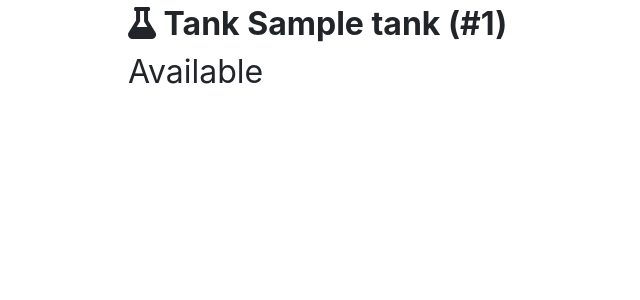
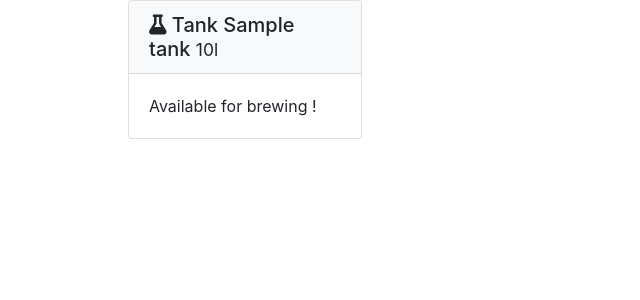
Before and after one commit to t00n/brewbrew, a Django app: page /tanks in a window 1280 px wide. Shown: the part 56-356 px from the top of the page, without its empty margins (0-640 px from the left). Run offline with Django 3.2, Linux system fonts and the light colour scheme; tables that the repository leaves empty hold one stand-in row (values such as "Sample post"); some libraries are stand-ins or nearby versions.

Commit message:
[ref] Use Bootstrap cards for tank view
Signed-off-by: Titouan Christophe <moiandme@gmail.com>

```diff
--- a/brewbrew/templates/tanks.html
+++ b/brewbrew/templates/tanks.html
@@ -1,23 +1,36 @@
 {% extends "base.html" %}
 
 {% block content %}
-<style type="text/css">
-dl {font-size: 200%;}
-.tank-used {color: #cc2;}
-</style>
 
-<dl>
+<div class="row">
 {% for tank, brew in tanks %}
-  <dt class="{% if brew %}tank-used{% endif %}">
-    <i class="fas fa-flask"></i>
-    Tank {{ tank.name }} (#{{ tank.id }})
-  </dt>
-  {% if brew %}
-  <dd>Contains: {{ brew.original_recipe.name }} fermenting since {{ brew.start_date }} up to {{ brew.end_date }}</dd>
-  {% else %}
-  <dd>Available</dd>
-  {% endif %}
+<div class="col-sm-6 col-md-3">
+  <div class="card">
+    <h5 class="card-header {% if brew %}bg-warning{% else %}bg-light{% endif %}">
+      <i class="fas fa-flask"></i>
+      Tank {{ tank.name }}
+      <small>{{ tank.capacity }}l</small>
+    </h5>
+    {% if brew %}
+      <ul class="list-group list-group-flush">
+        <li class="list-group-item">
+          <i class="fas fa-beer"></i>&nbsp;
+          {{ brew.original_recipe.name }}
+        </li>
+        <li class="list-group-item">
+          <i class="fas fa-calendar"></i>&nbsp;
+          {{ brew.start_date }}
+          &nbsp;<i class="fas fa-arrow-right"></i>&nbsp;
+          {{ brew.end_date }}
+        </li>
+        <li class="list-group-item bg-danger"><b>TODO:</b> add details about ongoing fermentation</li>
+      </ul>
+    {% else %}
+      <div class="card-body">Available for brewing !</div>
+    {% endif %}
+  </div>
+</div>
 {% endfor %}
-</dl>
+</div>
 
 {% endblock %}
```
